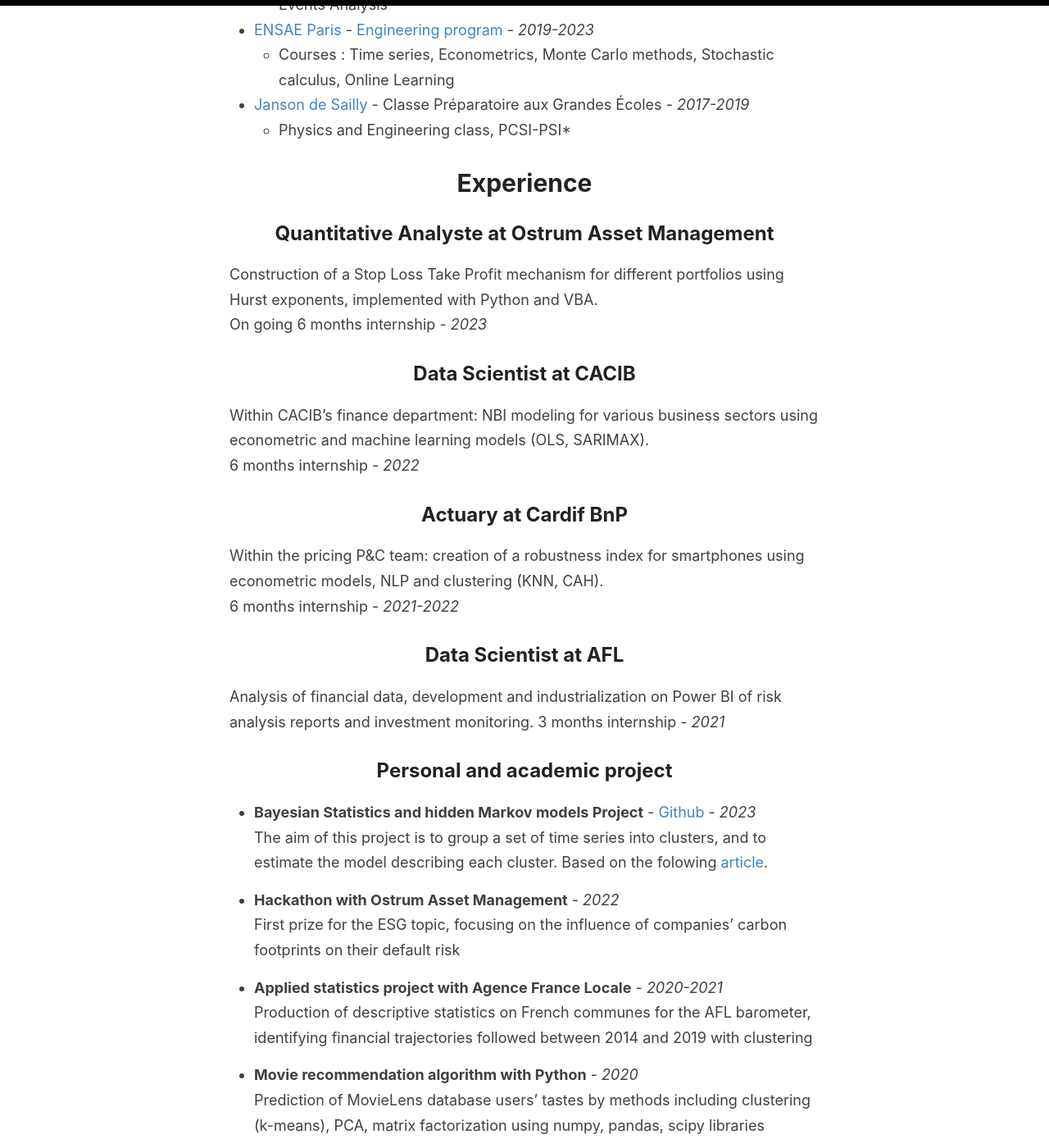
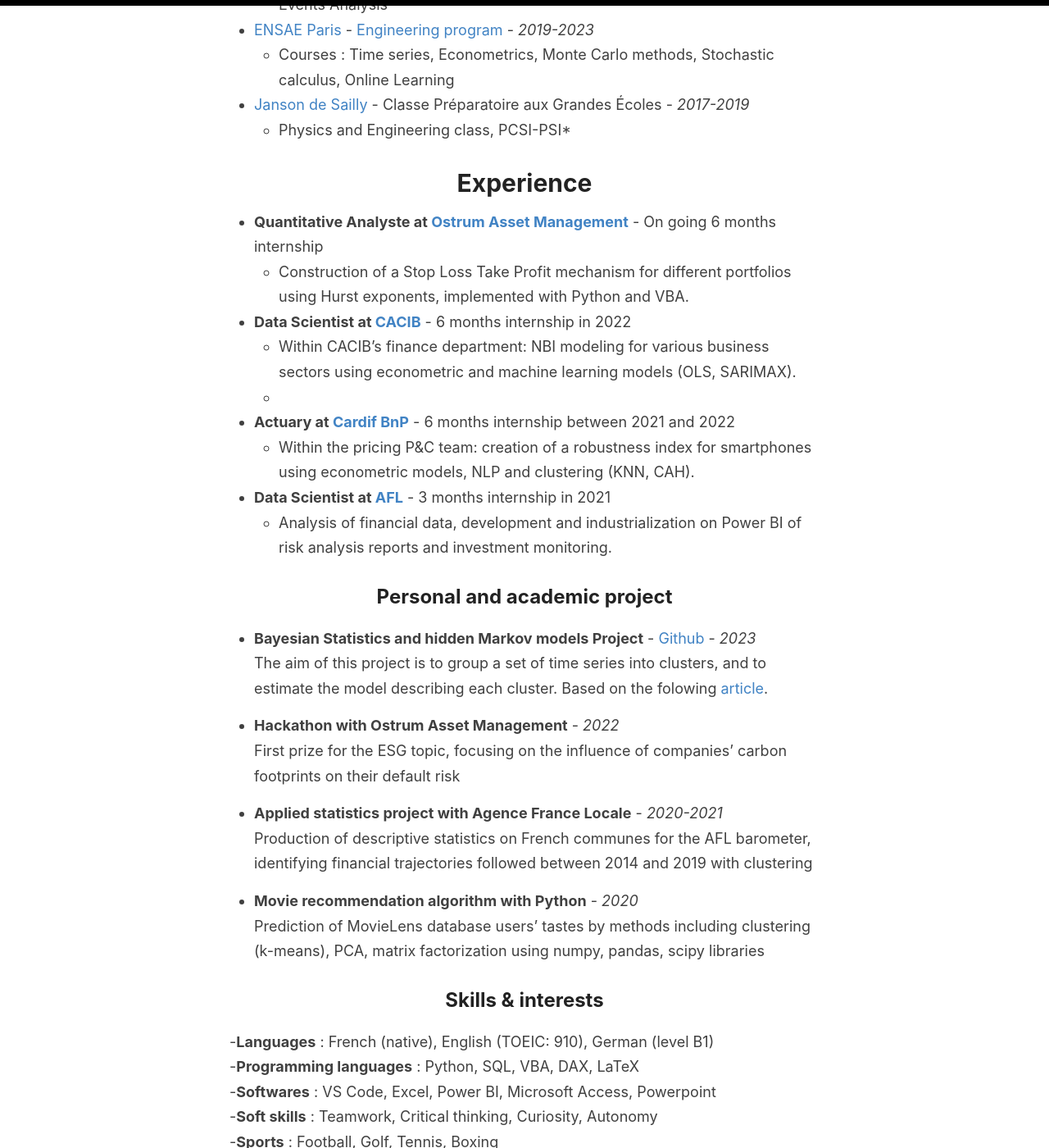
Before and after one commit to Zaltarba/blog, a Jekyll site: the page built from _pages/CV.md, in a window 1280 px wide and 1400 px high, scrolled down 552 px. Shown: the whole window at 82% size. Built offline with Jekyll 4.4.1, drawn with Linux system fonts in a browser that asks for light colours.

Commit message:
Update CV.md

```diff
--- a/_pages/CV.md
+++ b/_pages/CV.md
@@ -21,25 +21,18 @@
 
 # Experience
 
-## Quantitative Analyste at Ostrum Asset Management
+- **Quantitative Analyste at [Ostrum Asset Management](https://www.ostrum.com/fr/ostrum-en-bref)**  - On going 6 months internship
+  - Construction of a Stop Loss Take Profit mechanism for different portfolios using Hurst exponents, implemented with Python and VBA.
 
-Construction of a Stop Loss Take Profit mechanism for different portfolios using Hurst exponents, implemented with Python and VBA.
-On going 6 months internship - *2023*
+- **Data Scientist at [CACIB](https://www.ca-cib.fr/nous-connaitre)** - 6 months internship in 2022
+  - Within CACIB's finance department: NBI modeling for various business sectors using econometric and machine learning models (OLS, SARIMAX).
+  -
+- **Actuary at [Cardif BnP](https://www.cardif.fr/partenaires/qui-sommes-nous)** - 6 months internship between 2021 and 2022
+  - Within the pricing P&C team: creation of a robustness index for smartphones using econometric models, NLP and clustering (KNN, CAH).
 
-## Data Scientist at CACIB
+- **Data Scientist at [AFL](https://www.agence-france-locale.fr/a-propos-de-lafl/)** - 3 months internship in 2021
+  - Analysis of financial data, development and industrialization on Power BI of risk analysis reports and investment monitoring.
 
-Within CACIB's finance department: NBI modeling for various business sectors using econometric and machine learning models (OLS, SARIMAX).
-6 months internship - *2022*
-
-## Actuary at Cardif BnP
-
-Within the pricing P&C team: creation of a robustness index for smartphones using econometric models, NLP and clustering (KNN, CAH).
-6 months internship - *2021-2022*
-
-## Data Scientist at AFL
-
-Analysis of financial data, development and industrialization on Power BI of risk analysis reports and investment monitoring.
-3 months internship - *2021*
 ## Personal and academic project
 
 - **Bayesian Statistics and hidden Markov models Project** - [Github](https://github.com/Zaltarba/Bayesian_statistics_project.git) - *2023*
```
